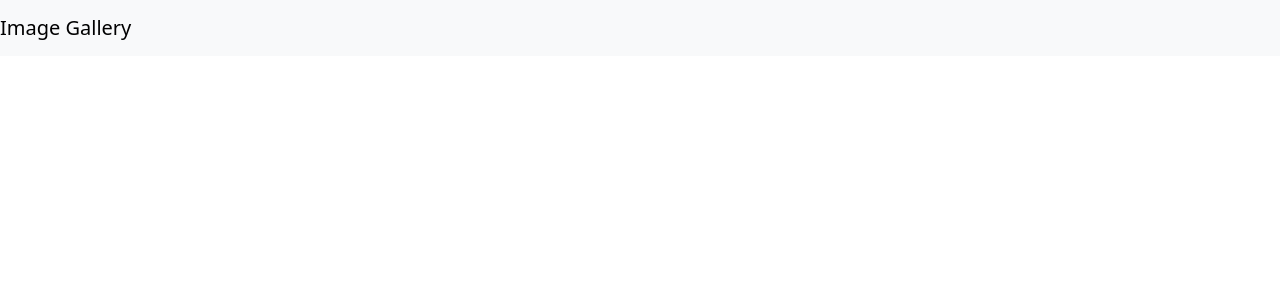
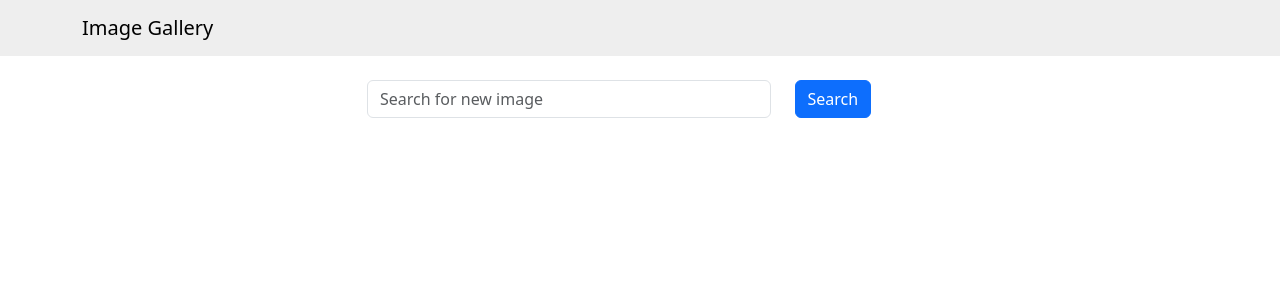
Before and after one commit to gitchrisadams/react-flask-complete-web-dev-bootcamp-udemy, a React (Create React App) app in the folder frontend/: page / in a window 1280 px wide. Shown: the top 300 px of the page. Built offline with nearby package versions, Linux system fonts and the light colour scheme.

Commit message:
Add Search handler

```diff
--- a/frontend/src/App.js
+++ b/frontend/src/App.js
@@ -1,10 +1,23 @@
 import 'bootstrap/dist/css/bootstrap.min.css';
 import Header from './components/Header';
+import Search from './components/Search';
+
+import { useState } from 'react';
+
+
 
 const App = () => {
+  const [searchTerm, setSearchTerm] = useState('')
+
+  const handleSearchSubmit = (e) => {
+    e.preventDefault()
+    console.log(searchTerm)
+  }
+
   return (
-    <div className="App">
+    <div>
       <Header title="Image Gallery" />
+      <Search searchTerm={searchTerm} setSearchTerm={setSearchTerm} handleSearchSubmit={handleSearchSubmit}/>
     </div>
   );
 }
--- a/frontend/src/components/Header.js
+++ b/frontend/src/components/Header.js
@@ -1,11 +1,17 @@
 import React from 'react';
-import Navbar from 'react-bootstrap/Navbar';
+import { Navbar, Container } from 'react-bootstrap';
+
+const navbarStyle = {
+  backgroundColor: '#eeeeee',
+};
 
 const Header = ({title}) => {
     return(
-      <Navbar bg="light" data-bs-theme="light">
-          <Navbar.Brand href="/">{title}</Navbar.Brand>
-      </Navbar>
+    <Navbar style={navbarStyle} variant="light">
+      <Container>
+        <Navbar.Brand href="/">{title}</Navbar.Brand>
+      </Container>
+    </Navbar>
     )
 }
 
--- /dev/null
+++ b/frontend/src/components/Search.js
@@ -0,0 +1,34 @@
+import React from "react"
+import Container from 'react-bootstrap/Container'
+import Row from 'react-bootstrap/Row'
+import Col from 'react-bootstrap/Col'
+import Form from 'react-bootstrap/Form'
+import Button from 'react-bootstrap/Button';
+
+const Search = ({searchTerm, setSearchTerm, handleSearchSubmit}) => {
+    return (
+        <Container className="mt-4">
+        <Row className="justify-content-center">
+            <Col xs={12} md={8} lg={6}>
+                <Form onSubmit={handleSearchSubmit}>
+                <Row>
+                    <Col xs={9}>
+                    <Form.Control
+                        type="text"
+                        value={searchTerm}
+                        onChange={(e) => setSearchTerm(e.target.value)}
+                        placeholder="Search for new image"
+                    />
+                    </Col>
+                    <Col>
+                    <Button variant="primary" type="submit">Search</Button>
+                    </Col>
+                </Row>
+                </Form>
+            </Col>
+        </Row>
+        </Container>
+    )
+}
+
+export default Search
```
